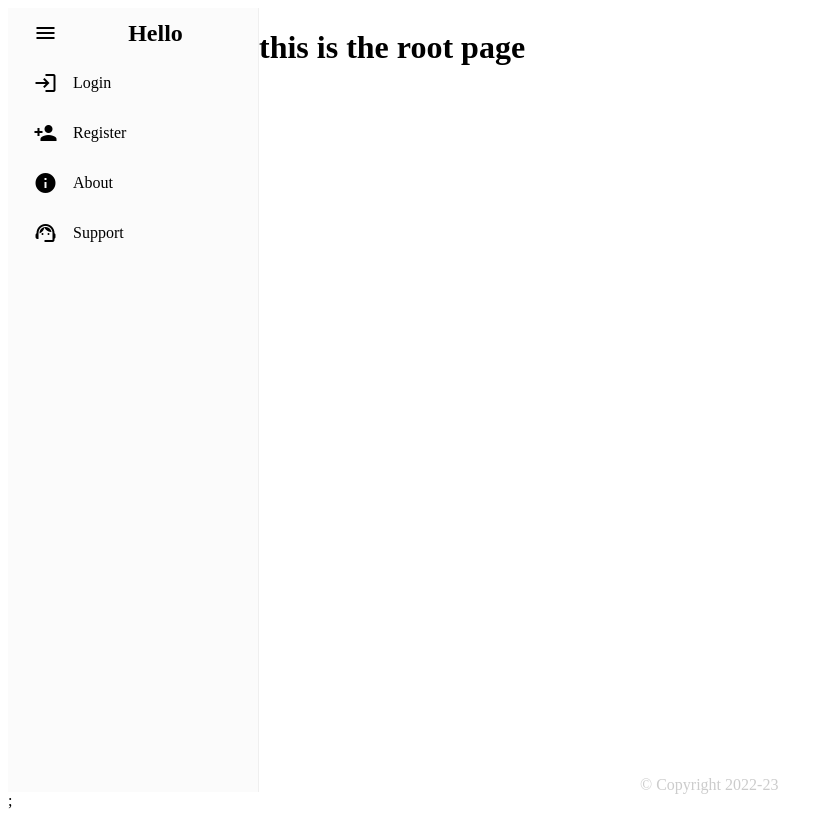
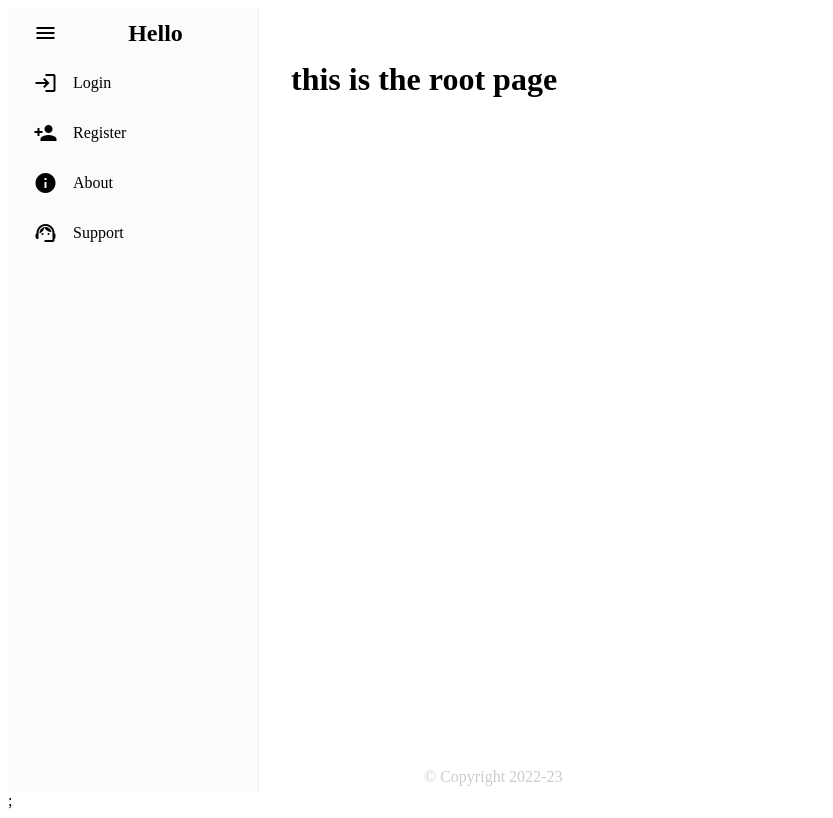
Before and after one commit to Aryanxfa/Digital-Payments-Book-old, a React (Create React App) app: page / in a window 1280 px wide. Shown: the whole page, without its empty margins (0-833 px from the left). Built offline with nearby package versions, Linux system fonts and the light colour scheme.

Commit message:
contain outlet in basecontainer

```diff
--- a/public/styles.css
+++ b/public/styles.css
@@ -31,7 +31,13 @@ button:active {
 form {
     display: block;
     box-sizing: border-box;
-    border-bottom:55em ;
+    border-bottom: 55em;
+}
+
+.basecontainer {
+    position: relative;
+    display: flexbox;
+    padding: 2em;
 }
 
 .login {
--- a/src/routes/Admin/RootDash.jsx
+++ b/src/routes/Admin/RootDash.jsx
@@ -20,7 +20,7 @@ export function Dashroot() {
                     <MenuItem icon={<span className="material-icons">logout</span>} component={<Link to="/" onClick={() => localStorage.clear()} />}> Logout</MenuItem>
                 </Menu>
             </Sidebar>
-            <div id="detail">
+            <div className="basecontainer">
                 <Outlet />
             </div>
         </div>
--- a/src/routes/Home/Root.jsx
+++ b/src/routes/Home/Root.jsx
@@ -22,7 +22,7 @@ export function Root() {
                     <MenuItem icon={<span className="material-icons">support_agent</span>} component={<Link to="/support" />}> Support</MenuItem>
                 </Menu>
             </Sidebar>
-            <div className="container">
+            <div className="basecontainer">
                 <Outlet />
                 <Footer />
             </div>
```
